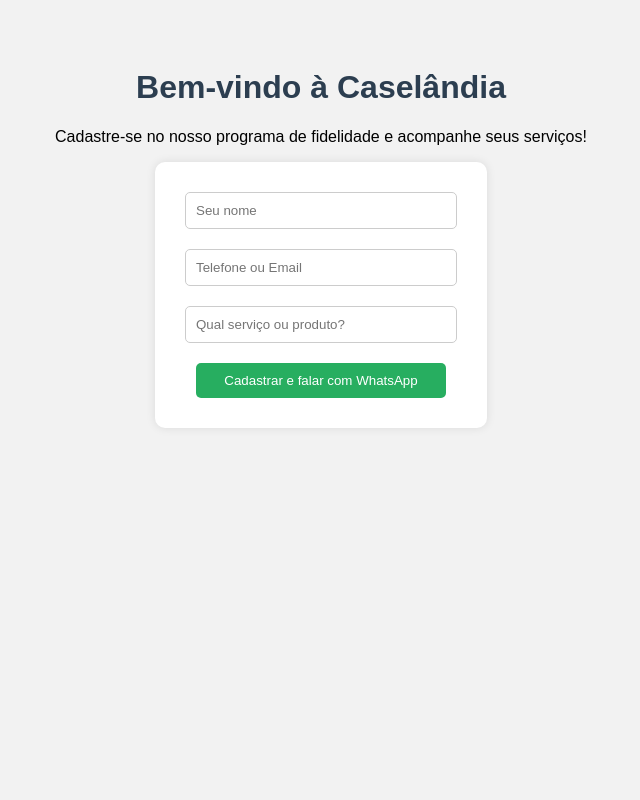
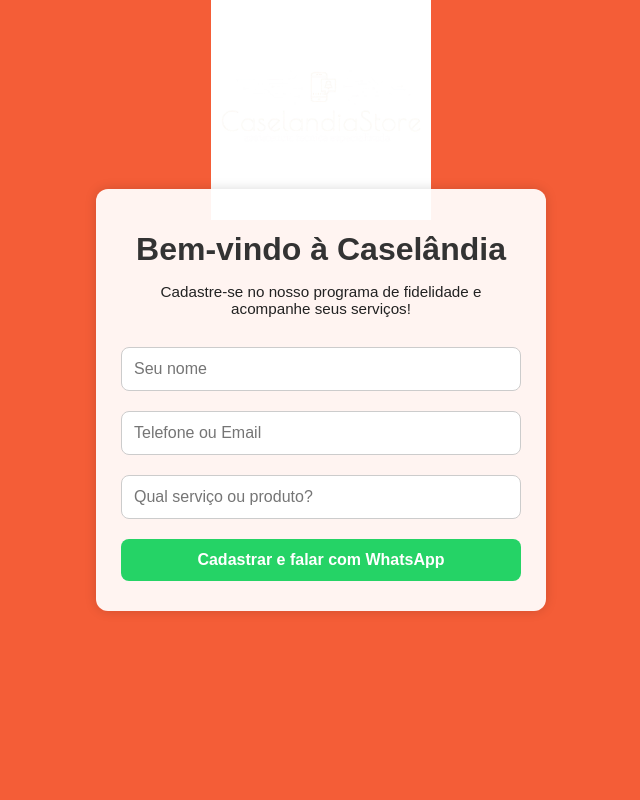
Before and after one commit to robertviana22/caselandiaon, a Flask app: page /caselandia in a window 1280 px wide. Shown: the whole page, without its empty margins (319-959 px from the left). Run offline with Flask 3, Linux system fonts and the light colour scheme.

Commit message:
Corrigido caminho da imagem logo para produção

```diff
--- a/static/style.css
+++ b/static/style.css
@@ -1,37 +1,78 @@
 body {
     font-family: Arial, sans-serif;
-    background-color: #f2f2f2;
+    margin: 0;
+    padding: 0;
+    background-color: #f45d37;
+background-image: url("/static/logo.png");
+    background-repeat: no-repeat;
+    background-position: top center;
+    background-size: 220px;
+    background-attachment: fixed;
+    min-height: 100vh;
+    display: flex;
+    justify-content: center;
+    align-items: center;
+}
+
+.container {
+    background: #ffffffee;
+    padding: 20px 25px;
+    border-radius: 12px;
+    max-width: 400px;
+    width: 90%;
     text-align: center;
-    padding: 40px;
+    box-shadow: 0 0 12px rgba(0,0,0,0.15);
 }
 
 h1 {
-    color: #2c3e50;
+    color: #333;
+    margin-bottom: 10px;
 }
 
-form {
-    background-color: white;
-    padding: 20px;
-    display: inline-block;
-    border-radius: 10px;
-    box-shadow: 0 0 10px rgba(0,0,0,0.1);
+p {
+    color: #222;
+    font-size: 0.95em;
+    margin-bottom: 20px;
 }
 
 input, button {
-    padding: 10px;
-    margin: 10px;
-    width: 250px;
-    border-radius: 5px;
+    width: 100%;
+    padding: 12px;
+    margin: 10px 0;
+    font-size: 1em;
     border: 1px solid #ccc;
+    border-radius: 8px;
+    box-sizing: border-box;
 }
 
 button {
-    background-color: #27ae60;
+    background-color: #25d366;
     color: white;
     border: none;
+    font-weight: bold;
     cursor: pointer;
+    transition: background 0.3s;
 }
 
 button:hover {
-    background-color: #219150;
+    background-color: #1ebe5d;
 }
+
+@media (max-width: 480px) {
+    body {
+        background-size: 140px;
+    }
+
+    .container {
+        padding: 15px 20px;
+        max-width: 95%;
+    }
+
+    h1 {
+        font-size: 1.5em;
+    }
+
+    p {
+        font-size: 0.9em;
+    }
+}
```
